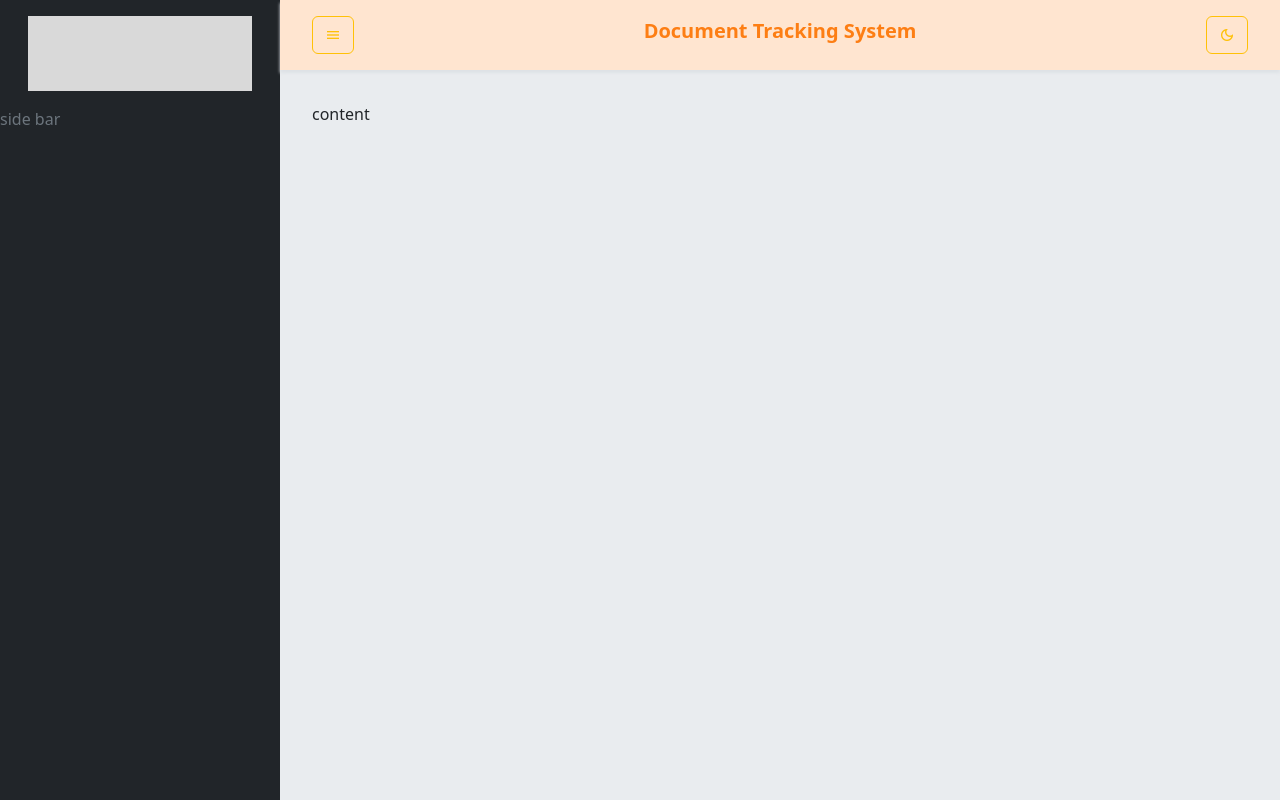
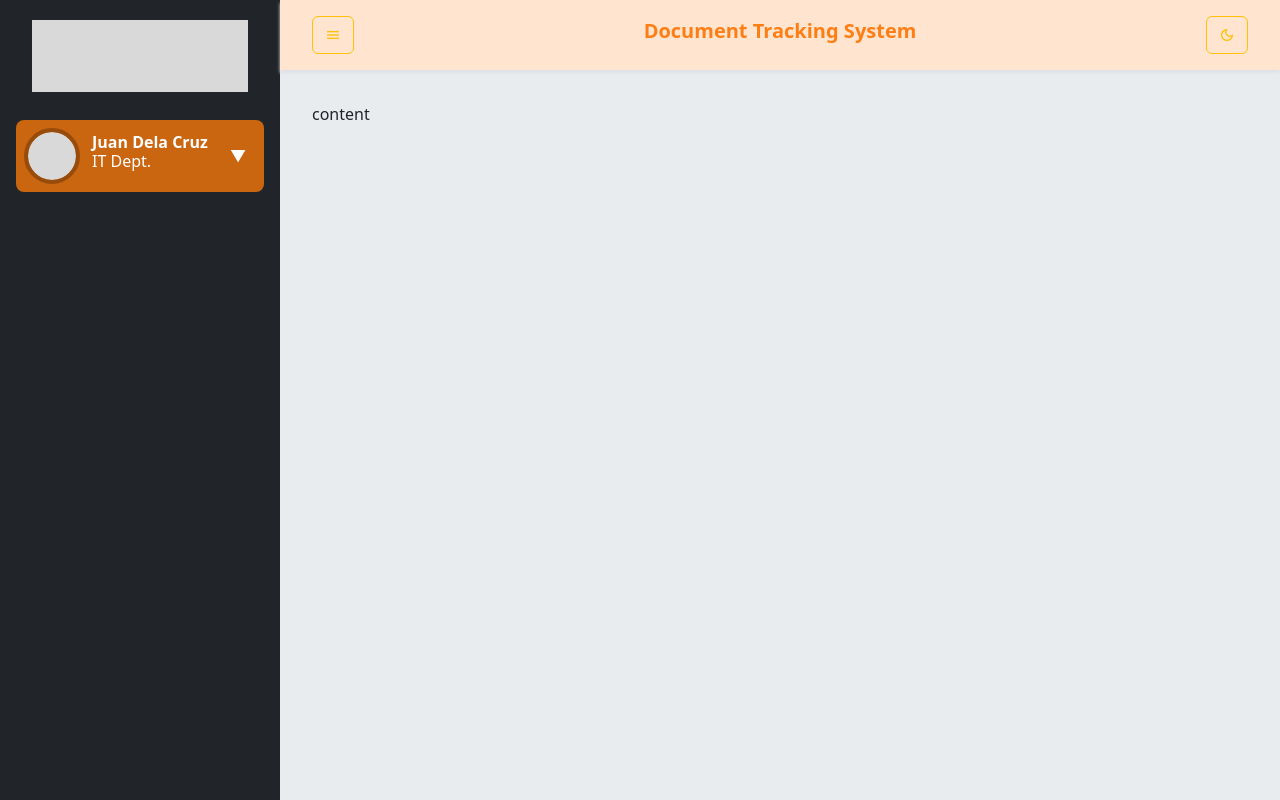
Before and after one commit to chocomilku/dts, a plain HTML site: page dashboard.html in a window 1280 px wide. Drawn offline with Linux system fonts and the light colour scheme.

Commit message:
added sidebar profile card

```diff
--- a/css/style.css
+++ b/css/style.css
@@ -24,6 +24,8 @@
 :root {
     --bs-orange-100: #ffe5d0;
     --bs-orange-500: #fd7e14;
+    --bs-orange-600: #ca6510;
+    --bs-orange-700: #984c0c;
 }
 
 /* layout specfic */
@@ -66,11 +68,49 @@
 .sidebar {
     display: flex;
     flex-direction: column;
+    padding: 0.25rem 1rem;
+    gap: 0.75rem;
 }
 
 .sidebar__banner {
-    width: 80%;
+    width: 100%;
     max-height: 75px;
     margin: 1rem auto;
     object-fit: cover;
+    background-position: center;
+    padding: 0rem 1rem;
 }
+
+.profile {
+    color: var(--bs-white);
+    background-color: var(--bs-orange-600);
+    border-radius: var(--bs-border-radius-lg);
+    display: flex;
+    flex-direction: row;
+    gap: 1rem;
+    align-items: center;
+    padding: 0.75rem;
+}
+
+.profile img {
+    width: 48px;
+    height: 48px;
+    object-fit: cover;
+    background-position: center;
+    border-radius: 9999px;
+    outline: 4px solid var(--bs-orange-700);
+}
+
+.profile__info {
+    line-height: 0.2;
+    margin: auto 0;
+}
+
+.profile h6 {
+    font-weight: bold;
+}
+
+.profile__dropdown {
+    margin: auto;
+    cursor: pointer;
+}
--- a/dashboard.html
+++ b/dashboard.html
@@ -14,7 +14,14 @@
     <div class="page">
         <nav class="sidebar">
             <img src="./static/Logo Banner.png" alt="banner" class="sidebar__banner">
-            side bar
+            <div class="profile">
+                <img src="./static/Avatar.png" alt="avatar">
+                <div class="profile__info">
+                    <h6>Juan Dela Cruz</h6>
+                    <p>IT Dept.</p>
+                </div>
+                <div class="profile__dropdown">▼</div>
+            </div>
 
         </nav>
         <div class="content">
```
Also changed, not shown: static/Avatar.png (added).
